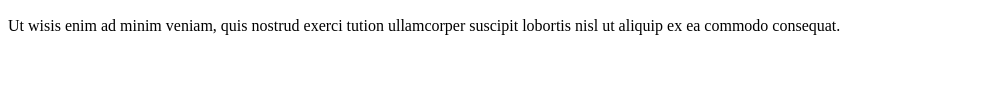
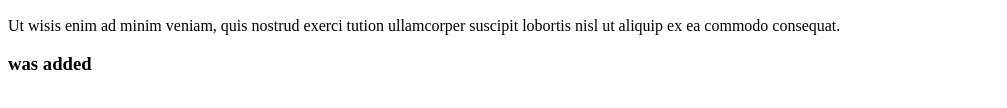
Before and after one commit to Pomorskyi/example, a plain HTML site: page index.html in a window 1280 px wide. Shown: the part 148-256 px from the top of the page, without its empty margins (0-1007 px from the left). Drawn offline with Linux system fonts and the light colour scheme.

Commit message:
h3 was added

```diff
--- a/index.html
+++ b/index.html
@@ -16,5 +16,7 @@
   ullamcorper suscipit lobortis nisl ut aliquip ex ea
   commodo consequat.</p>
 
+  <h3> was added </h3>
+
  </body>
 </html>
```
